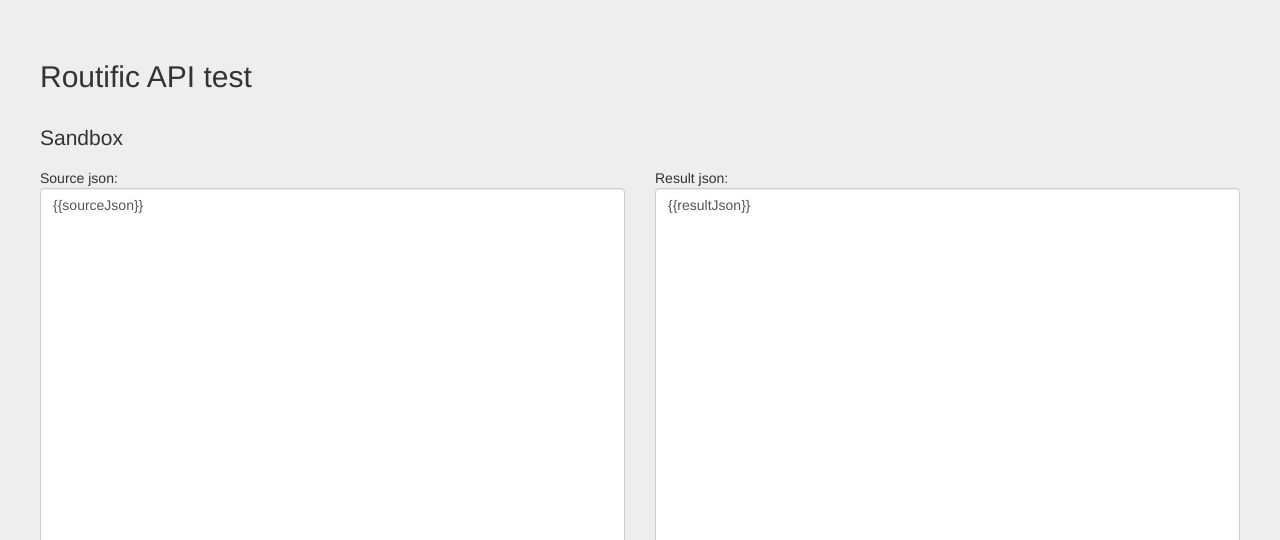
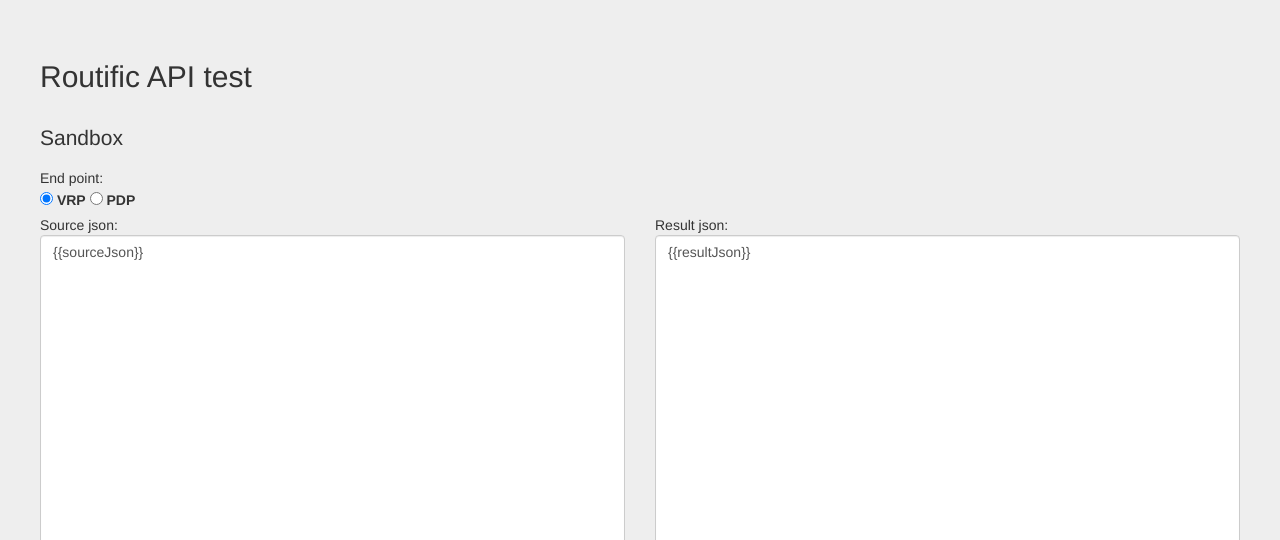
Before and after one commit to karkhipenka/routific-api-test, a website: page pages/sandbox.html in a window 1280 px wide. Shown: the top 540 px of the page. Drawn offline with nearby package versions, Linux system fonts and the light colour scheme.

Commit message:
Endpoint selection added

```diff
--- a/pages/sandbox.html
+++ b/pages/sandbox.html
@@ -15,6 +15,15 @@
     <p>Sandbox</p>
     <form method="post" action="sandbox">
       <div>
+        <div>End point:</div>
+        <div>
+          <input type="radio" id="isVrpEndpoint1" name="isVrpEndpoint" value="true" checked>
+          <label for="isVrpEndpoint1">VRP</label>
+
+          <input type="radio" id="isVrpEndpoint2" name="isVrpEndpoint" value="false">
+          <label for="isVrpEndpoint2">PDP</label>
+
+        </div>
         <div class="row">
           <div class="col-sm-6">
             <div>Source json:</div>
@@ -26,14 +35,14 @@
           <div class="col-sm-6">
             <div>Result json:</div>
             <textarea name="resultJsonTextArea" class="form-control" rows="18">{{resultJson}}</textarea>
-            <iframe
+            <!-- <iframe
             width=100%
             height="500"
             frameborder="0"
             style="border:0"
             src="https://www.google.com/maps/embed/v1/directions?key=AIzaSyCiqWfJTCtdNgpJh9gaGr2MRusc0NdfWeo&origin=49.227107,-123.1163085&destination=49.2474624,-123.153233&waypoints=49.2819229,-123.1211844|49.2553636,-123.0873365"
             allowfullscreen>
-          </iframe>
+            </iframe> -->
           </div>
         </div>
       </div>
```
Also changed, not shown: server.js (+15 -2 lines).
